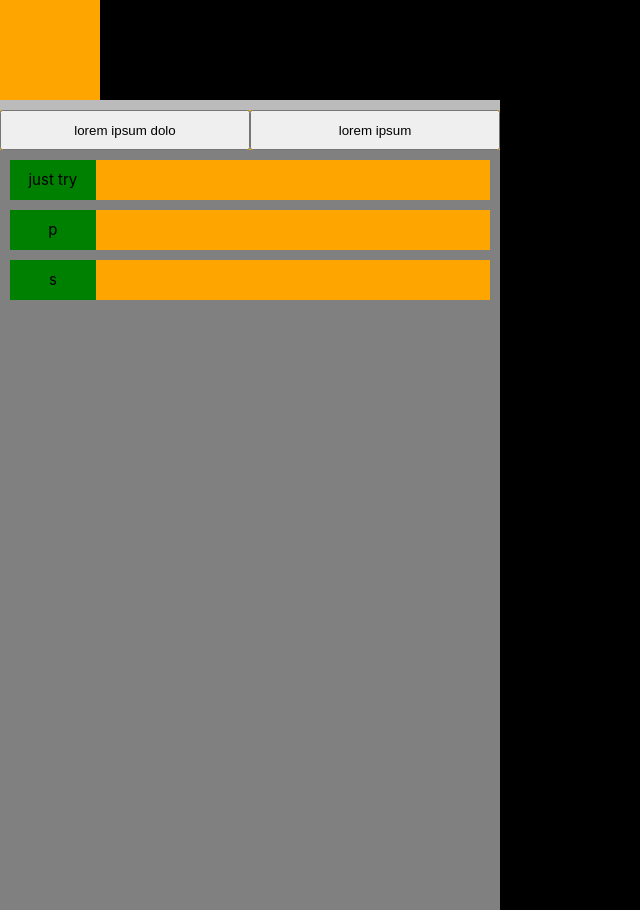
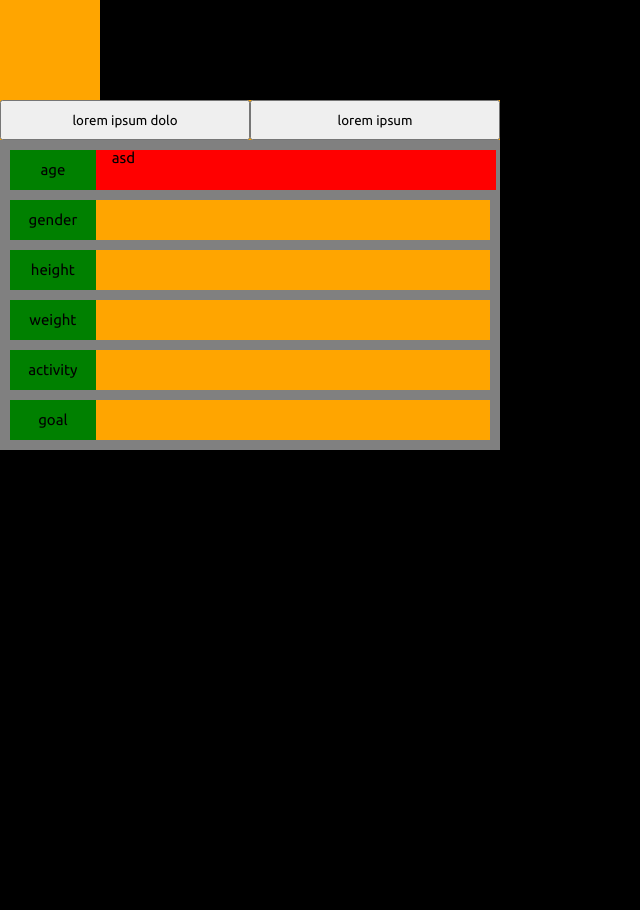
Before and after one commit to thewebmasterp/calories-calculator, a React (Create React App) app: page / in a window 1280 px wide. Shown: the whole page, without its empty margins (0-640 px from the left). After the commit the page ends 800 px from the top, so only its background shows below. Built offline with nearby package versions, Linux system fonts and the light colour scheme.

Commit message:
improvements over the UI.

```diff
--- a/public/index.html
+++ b/public/index.html
@@ -23,6 +23,14 @@
       work correctly both with client-side routing and a non-root public URL.
       Learn how to configure a non-root public URL by running `npm run build`.
     -->
+
+    <!--fonts-->
+    <link href="https://fonts.googleapis.com/css2?family=Roboto+Slab:wght@300&family=Ubuntu&display=swap" rel="stylesheet">
+    <!--
+      Roboto Slab (titles)
+      Ubuntu (else)
+    -->
+
     <title>React App</title>
   </head>
   <body>
--- a/src/App.scss
+++ b/src/App.scss
@@ -2,6 +2,10 @@ body {
     background: black;
     color: white;
     font-size: 15px;
+    font-family: 'Ubuntu', sans-serif !important;
+    button, input {
+        font-family: 'Ubuntu', sans-serif !important;
+    }
 }
 
 // @media only screen and (max-width: 300px) {
--- a/src/Components/FrontLayout/Field/Field.scss
+++ b/src/Components/FrontLayout/Field/Field.scss
@@ -21,7 +21,7 @@
         line-height: 40px;
     }
     .content {
-        height: 100%;
+        height: 40px;
         width: 100%;
         background: orange;
     }
--- a/src/Components/FrontLayout/FrontLayout.js
+++ b/src/Components/FrontLayout/FrontLayout.js
@@ -2,17 +2,12 @@ import React, { Component } from 'react';
 import './FrontLayout.scss';
 
 class FrontLayout extends Component {
-    state = {
-        width: []
-    }
-
-
     render() {
         return (
-            <section id="Calculator">
+            <section id="FrontLayer">
                 {this.props.children}
             </section>
-        )
+        );
     }
 }
 
--- a/src/Components/FrontLayout/FrontLayout.scss
+++ b/src/Components/FrontLayout/FrontLayout.scss
@@ -1,10 +1,9 @@
-#Calculator {
+#FrontLayer {
     background: gray;
     max-width: 500px;
     min-width: 250px;
-    height: 800px;
-    // padding: 10px 0px;
-    margin-top: 10px;
+    height: auto;
+    padding-bottom: 5px;
     display: flex;
     flex-direction: column;
 }
--- a/src/Components/UI/Flipcard/Flipcard.js
+++ b/src/Components/UI/Flipcard/Flipcard.js
@@ -3,8 +3,8 @@ import './Flipcard.scss';
 
 const flipcard = (props) => {
     return (
-        <div class="flip-card">
-            <div class="flip-card-inner">
+        <div className="flip-card">
+            <div className="flip-card-inner">
                 {props.children}
             </div>
         </div>
--- a/src/Components/UI/Flipcard/Flipcard.scss
+++ b/src/Components/UI/Flipcard/Flipcard.scss
@@ -2,11 +2,8 @@
     background-color: transparent;
     // width: 500px;
     height: 300px;
-
     max-width: 500px;
     min-width: 250px;
-
-
     perspective: 1000px;
     .flip-card-inner {
         position: relative;
@@ -15,9 +12,8 @@
         text-align: center;
         transition: transform 0.6s;
         transform-style: preserve-3d;
-        // box-shadow: 0 4px 8px 0 rgba(0,0,0,0.2);
-    }
-    &:hover .flip-card-inner {
-        transform: rotateY(180deg);
+        // box-shadow: 0 4px 8px 0 rgba(0,0,0,0.2);*/
     }
 }
+
+// .flip-card-inner  transform: rotateY(180deg);
--- /dev/null
+++ b/src/Components/UI/Input/Input.js
@@ -0,0 +1,31 @@
+import React from 'react';
+import './Input.scss';
+
+const textInput = (props) => {
+    let input;
+    // eslint-disable-next-line default-case
+    switch(props.type) {
+        case 'number':
+            input = (<>
+                <p>asd</p>
+                <input type="number" />
+            </>);
+            break;
+        case 'range':
+            input = (<>
+                <p></p>
+                <input type="range" />
+            </>);
+            break;
+        case 'radio':
+            input = (<>
+                <input type="range" />
+            </>);
+            break;
+        default:
+            input = <input {...props} />;
+    }
+    return input;
+}
+
+export default textInput;
--- /dev/null
+++ b/src/Components/UI/Input/Input.scss
@@ -0,0 +1,21 @@
+p {
+    display: inline;
+    position: absolute;
+    transform: translate(16px, -16px);
+}
+
+input[type="number"] {
+    background: red;
+    height: 20px;
+    padding-top: 14px !important;
+    padding-bottom: 6px !important;
+    padding-left: 6px !important;
+    font-size: 1.4em;
+    width: 100%;
+    border: none;
+    padding: 0;
+    outline: none;
+    &:focus {
+        outline: none;
+    }
+}
--- a/src/Components/UI/Tabs/Tabs.scss
+++ b/src/Components/UI/Tabs/Tabs.scss
@@ -1,4 +1,5 @@
 button {
     width: 50%;
     height: 100%;
+    height: 40px;
 }
--- a/src/Containers/Calculator/Calculator.js
+++ b/src/Containers/Calculator/Calculator.js
@@ -5,11 +5,13 @@ import './Calculator.scss';
 import ImperialUnits from './ImperialUnits/ImperialUnits';
 import MetricUnits from './MetricUnits/MetricUnits';
 import FrontLayout from './../../Components/FrontLayout/FrontLayout';
+
 import Field from './../../Components/FrontLayout/Field/Field';
 import FlipCard from '../../Components/UI/Flipcard/Flipcard';
 import Front from '../../Components/UI/Flipcard/Front/Front';
 import Back from '../../Components/UI/Flipcard/Back/Back';
 import Tabs from '../../Components/UI/Tabs/Tabs';
+import Input from '../../Components/UI/Input/Input';
 
 //soon gonna convert everything to hooks.
 class Calculator extends Component {
@@ -36,9 +38,24 @@ class Calculator extends Component {
                             <Field whole>
                                 <Tabs />
                             </Field>
-                            <Field label="just try" />
-                            <Field label="p" />
-                            <Field label="s" />
+                            <Field label="age">
+                                <Input type="number" />
+                            </Field>
+                            <Field label="gender">
+
+                            </Field>
+                            <Field label="height">
+
+                            </Field>
+                            <Field label="weight">
+
+                            </Field>
+                            <Field label="activity">
+
+                            </Field>
+                            <Field label="goal">
+
+                            </Field>
                         </FrontLayout>
                     </Front>
                     <Back>
```
